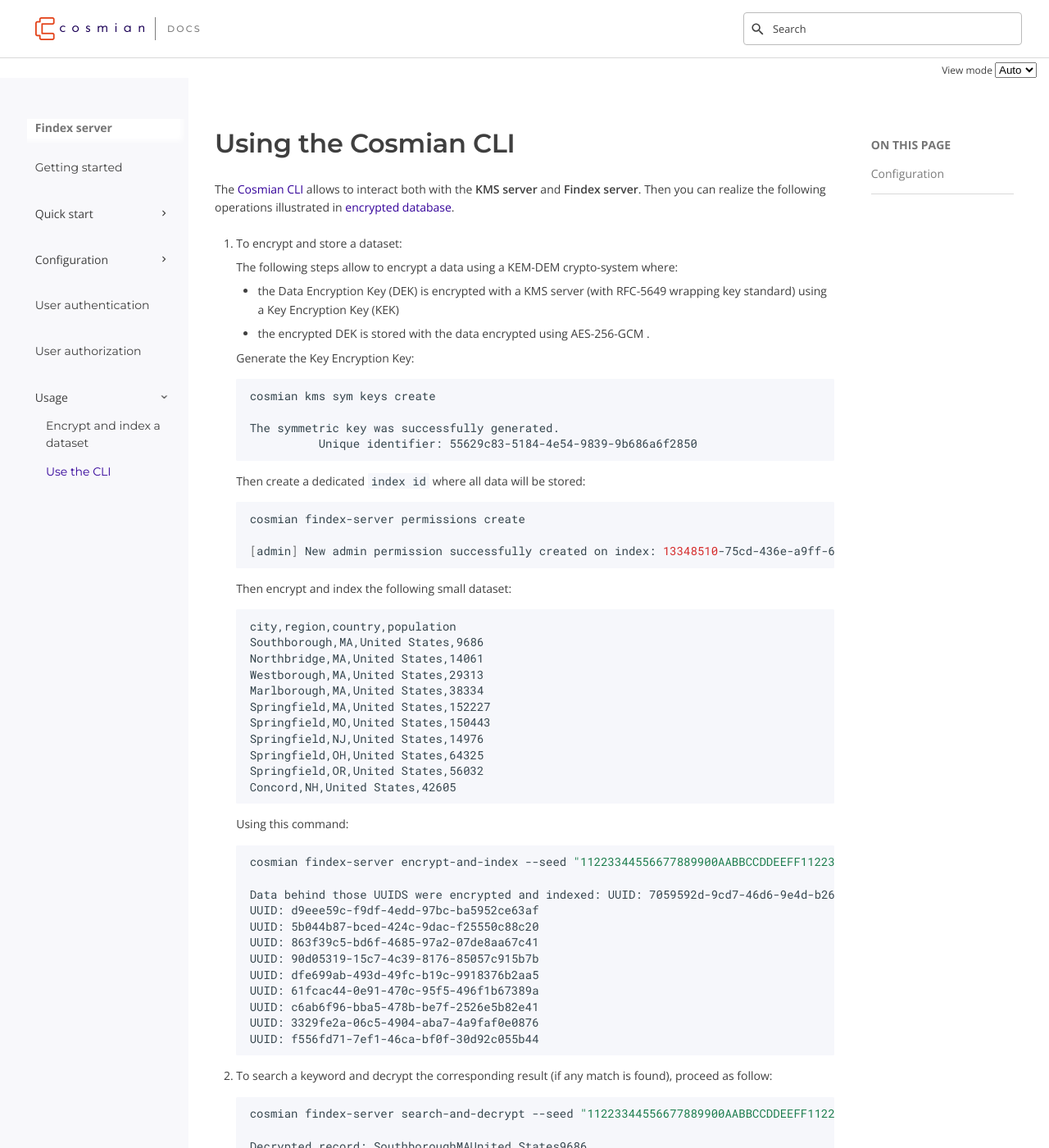
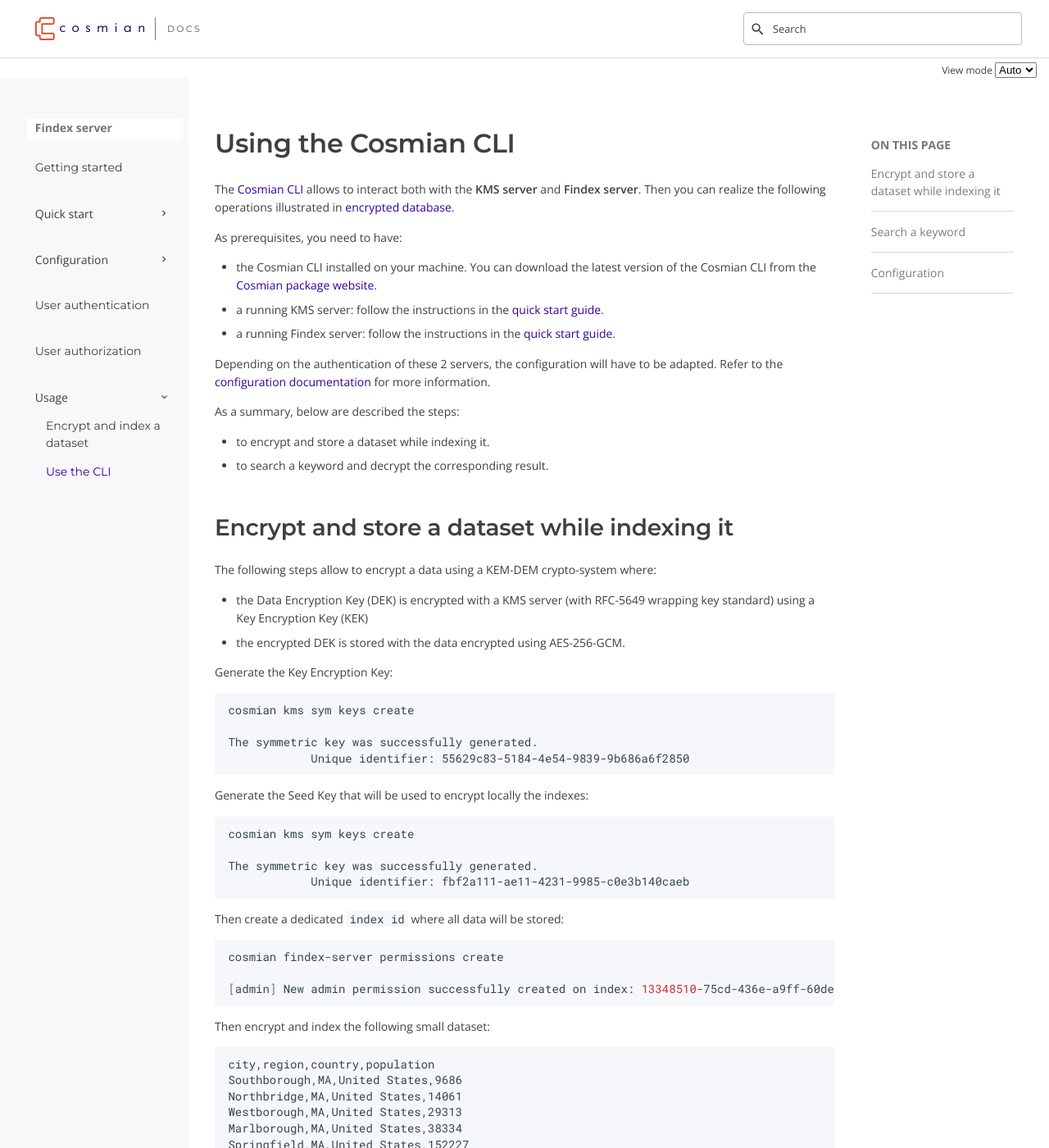
Before and after one commit to Cosmian/findex-server, an MkDocs documentation site: the page built from documentation/docs/quick_start_client.md, in a window 1280 px wide and 1400 px high. Shown: the whole window at 82% size. Built offline with MkDocs 1.6.1 and Material for MkDocs 9.7.7, drawn with Linux system fonts in a browser that asks for light colours; some of the changed text lies outside the part shown.

Commit message:
docs: add docs usage with new HMAC and AES-XTS keys

````diff
--- a/documentation/docs/quick_start_client.md
+++ b/documentation/docs/quick_start_client.md
@@ -4,71 +4,95 @@ The [Cosmian CLI](../cosmian_cli/index.md) allows to interact both with the
 **KMS server** and **Findex server**. Then you can realize the following operations
 illustrated in [encrypted database](./database.md#how-to-securely-index-new-data).
 
-1. To encrypt and store a dataset:
+As prerequisites, you need to have:
 
-    The following steps allow to encrypt a data using a KEM-DEM crypto-system where:
+- the Cosmian CLI installed on your machine. You can download the latest version of the Cosmian CLI from the [Cosmian package website](https://package.cosmian.com/cli).
+- a running KMS server: follow the instructions in the [quick start guide](../key_management_system/installation/installation_getting_started.md/).
+- a running Findex server: follow the instructions in the [quick start guide](./quick_start.md).
 
-    - the Data Encryption Key (DEK) is encrypted with a KMS server (with RFC-5649 wrapping key standard) using a Key Encryption Key (KEK)
-    - the encrypted DEK is stored with the data encrypted using AES-256-GCM .
+Depending on the authentication of these 2 servers, the configuration will have to be adapted. Refer to the [configuration documentation](../cosmian_cli/configuration.md) for more information.
 
-    Generate the Key Encryption Key:
+As a summary, below are described the steps:
 
-    ```sh
-    cosmian kms sym keys create
+- to encrypt and store a dataset while indexing it.
+- to search a keyword and decrypt the corresponding result.
 
-    The symmetric key was successfully generated.
-              Unique identifier: 55629c83-5184-4e54-9839-9b686a6f2850
-    ```
+## Encrypt and store a dataset while indexing it
 
-    Then create a dedicated `index id` where all data will be stored:
+The following steps allow to encrypt a data using a KEM-DEM crypto-system where:
 
-    ```sh
-    cosmian findex-server permissions create
+- the Data Encryption Key (DEK) is encrypted with a KMS server (with RFC-5649 wrapping key standard) using a Key Encryption Key (KEK)
+- the encrypted DEK is stored with the data encrypted using AES-256-GCM.
 
-    [admin] New admin permission successfully created on index: 13348510-75cd-436e-a9ff-60de66cac0d0
-    ```
+Generate the Key Encryption Key:
 
-    Then encrypt and index the following small dataset:
+```sh
+cosmian kms sym keys create
 
-    ```csv
-    city,region,country,population
-    Southborough,MA,United States,9686
-    Northbridge,MA,United States,14061
-    Westborough,MA,United States,29313
-    Marlborough,MA,United States,38334
-    Springfield,MA,United States,152227
-    Springfield,MO,United States,150443
-    Springfield,NJ,United States,14976
-    Springfield,OH,United States,64325
-    Springfield,OR,United States,56032
-    Concord,NH,United States,42605
-    ```
+The symmetric key was successfully generated.
+            Unique identifier: 55629c83-5184-4e54-9839-9b686a6f2850
+```
 
-    Using this command:
+Generate the Seed Key that will be used to encrypt locally the indexes:
 
-    ```sh
-    cosmian findex-server encrypt-and-index --seed "11223344556677889900AABBCCDDEEFF11223344556677889900AABBCCDDEEFF" --index-id 13348510-75cd-436e-a9ff-60de66cac0d0 --csv test_data/datasets/smallpop.csv --kek-id 55629c83-5184-4e54-9839-9b686a6f2850
+```sh
+cosmian kms sym keys create
 
-    Data behind those UUIDS were encrypted and indexed: UUID: 7059592d-9cd7-46d6-9e4d-b26436430942
-    UUID: d9eee59c-f9df-4edd-97bc-ba5952ce63af
-    UUID: 5b044b87-bced-424c-9dac-f25550c88c20
-    UUID: 863f39c5-bd6f-4685-97a2-07de8aa67c41
-    UUID: 90d05319-15c7-4c39-8176-85057c915b7b
-    UUID: dfe699ab-493d-49fc-b19c-9918376b2aa5
-    UUID: 61fcac44-0e91-470c-95f5-496f1b67389a
-    UUID: c6ab6f96-bba5-478b-be7f-2526e5b82e41
-    UUID: 3329fe2a-06c5-4904-aba7-4a9faf0e0876
-    UUID: f556fd71-7ef1-46ca-bf0f-30d92c055b44
-    ```
+The symmetric key was successfully generated.
+            Unique identifier: fbf2a111-ae11-4231-9985-c0e3b140caeb
+```
 
-2. To search a keyword and decrypt the corresponding result (if any match is found), proceed as follow:
+Then create a dedicated `index id` where all data will be stored:
 
-    ```sh
+```sh
+cosmian findex-server permissions create
 
-    cosmian findex-server search-and-decrypt --seed "11223344556677889900AABBCCDDEEFF11223344556677889900AABBCCDDEEFF" --index-id 13348510-75cd-436e-a9ff-60de66cac0d0 --kek-id 55629c83-5184-4e54-9839-9b686a6f2850 --keyword Southborough
+[admin] New admin permission successfully created on index: 13348510-75cd-436e-a9ff-60de66cac0d0
+```
 
-    Decrypted record: SouthboroughMAUnited States9686
-    ```
+Then encrypt and index the following small dataset:
+
+```csv
+city,region,country,population
+Southborough,MA,United States,9686
+Northbridge,MA,United States,14061
+Westborough,MA,United States,29313
+Marlborough,MA,United States,38334
+Springfield,MA,United States,152227
+Springfield,MO,United States,150443
+Springfield,NJ,United States,14976
+Springfield,OH,United States,64325
+Springfield,OR,United States,56032
+Concord,NH,United States,42605
+```
+
+Using this command:
+
+```sh
+cosmian findex-server encrypt-and-index --seed-key-id fbf2a111-ae11-4231-9985-c0e3b140caeb --index-id 13348510-75cd-436e-a9ff-60de66cac0d0 --csv test_data/datasets/smallpop.csv --kek-id 55629c83-5184-4e54-9839-9b686a6f2850
+
+Data behind those UUIDS were encrypted and indexed: UUID: 7059592d-9cd7-46d6-9e4d-b26436430942
+UUID: d9eee59c-f9df-4edd-97bc-ba5952ce63af
+UUID: 5b044b87-bced-424c-9dac-f25550c88c20
+UUID: 863f39c5-bd6f-4685-97a2-07de8aa67c41
+UUID: 90d05319-15c7-4c39-8176-85057c915b7b
+UUID: dfe699ab-493d-49fc-b19c-9918376b2aa5
+UUID: 61fcac44-0e91-470c-95f5-496f1b67389a
+UUID: c6ab6f96-bba5-478b-be7f-2526e5b82e41
+UUID: 3329fe2a-06c5-4904-aba7-4a9faf0e0876
+UUID: f556fd71-7ef1-46ca-bf0f-30d92c055b44
+```
+
+## Search a keyword
+
+To search a keyword, find the corresponding UUIDs, get the values of these UUIDs and decrypt them (if any match is found), just proceed as follow:
+
+```sh
+
+cosmian findex-server search-and-decrypt --seed-key-id fbf2a111-ae11-4231-9985-c0e3b140caeb --index-id 13348510-75cd-436e-a9ff-60de66cac0d0 --kek-id 55629c83-5184-4e54-9839-9b686a6f2850 --keyword Southborough
+
+Decrypted record: SouthboroughMAUnited States9686
+```
 
 ## Configuration
 
````
Also changed, not shown: .markdown-link-check.json, 4 other files.
